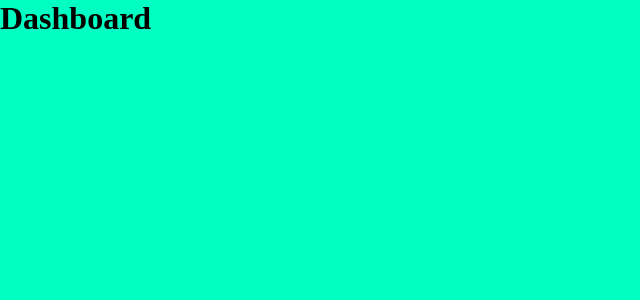
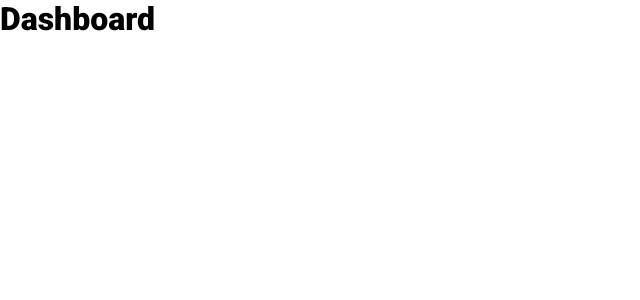
Before and after one commit to otleda/dashboard, a React (Create React App) app in the folder wallet/: page / in a window 1280 px wide. Shown: the top 300 px of the page, without its empty margins (0-640 px from the left). Built offline with nearby package versions, Linux system fonts and the light colour scheme; the HTML template or start-up script is replaced by a standard one.

Commit message:
Up Diretory

```diff
--- a/wallet/public/index.html
+++ b/wallet/public/index.html
@@ -5,6 +5,11 @@
 
     <link rel="icon" href="/" />
     <link rel="apple-touch-icon" href="/" />
+
+    <link rel="preconnect" href="https://fonts.gstatic.com">
+
+    <!-- Font-Goolge -->
+    <link href="https://fonts.googleapis.com/css2?family=Roboto:ital,wght@0,100;0,400;0,900;1,700&display=swap" rel="stylesheet">
 
     <meta name="viewport" content="width=device-width, initial-scale=1.0" />
 
--- a/wallet/src/styles/GlobalStyled.ts
+++ b/wallet/src/styles/GlobalStyled.ts
@@ -1,4 +1,4 @@
-import {createGlobalStyle } from 'styled-components';
+import { createGlobalStyle } from 'styled-components';
 
 export default createGlobalStyle `
 
@@ -10,8 +10,16 @@
 
     html, body, #root {
         height: 100%;
-        background: #00ffc3;
+        font-family: 'Roboto', sans-serif;
+
     }
 
+    input, button {
+        border: none;
+        outline: none;
+    }
 
+    button {
+        cursor: pointer;
+    }
 `;
```
Also changed, not shown: 1 other file (tests, documents, lock files or other folders).
